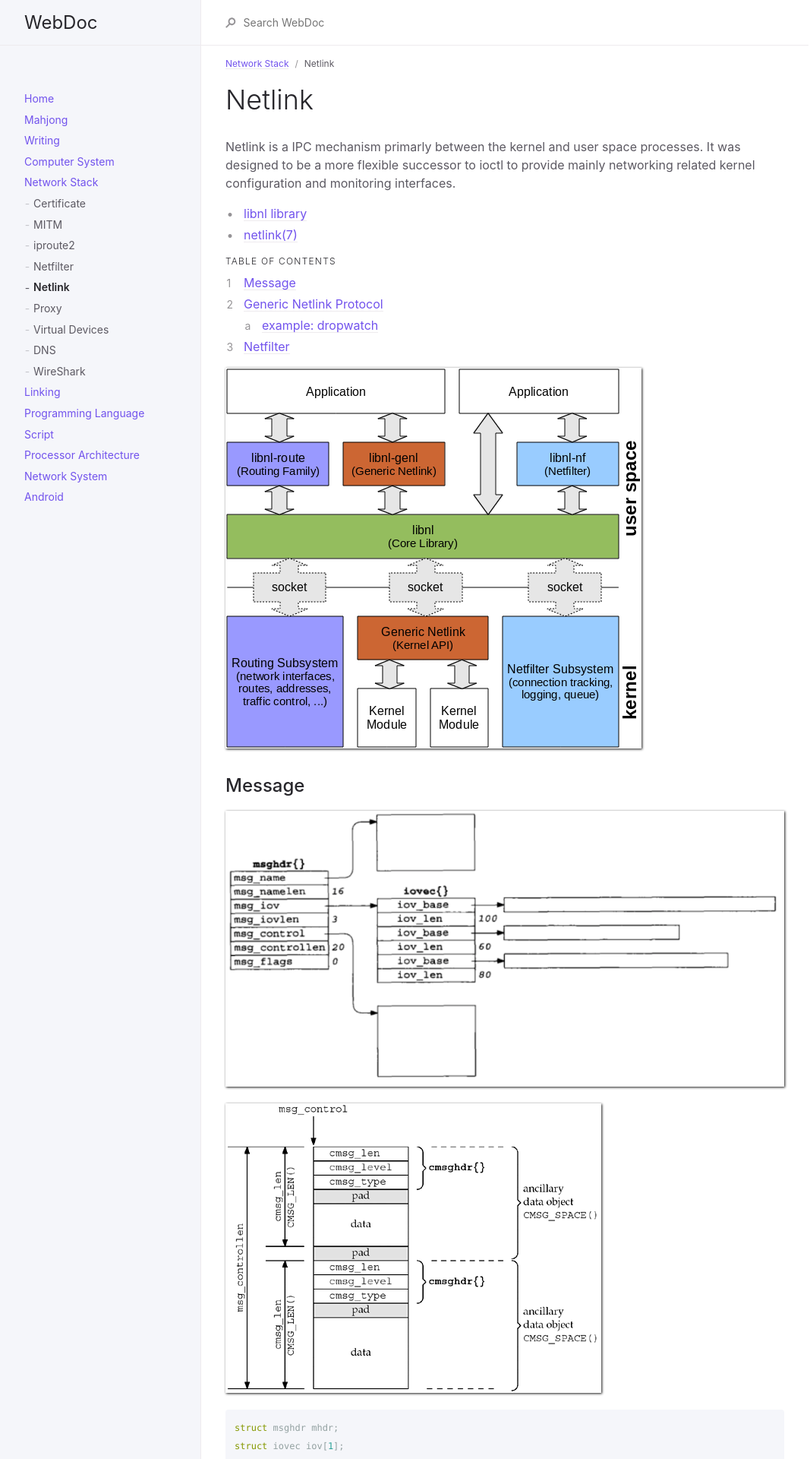
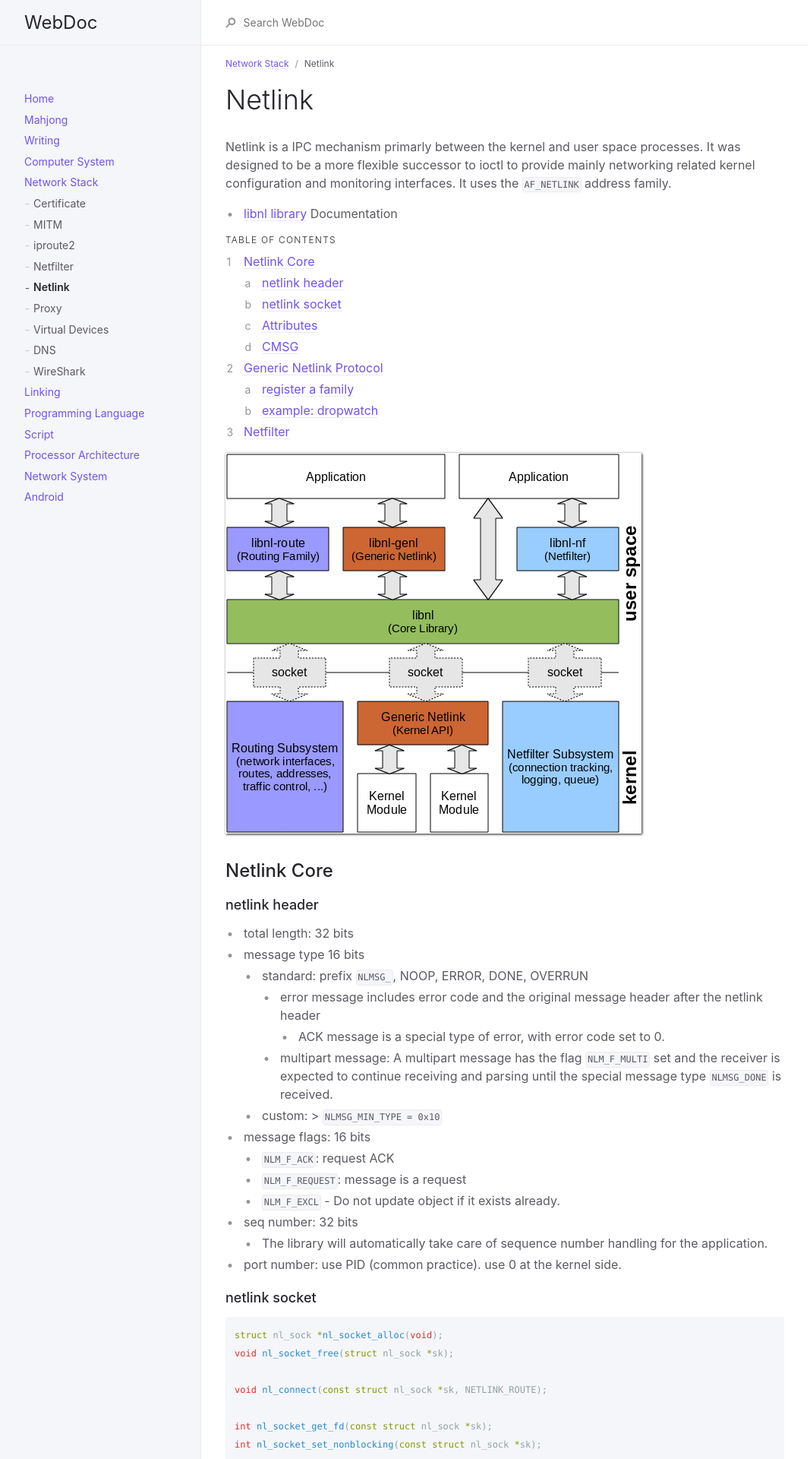
Before and after one commit to wongsingfo/comp-sys, a Jekyll site: the page built from docs/net/netlink.md, in a window 1280 px wide. Shown: the top 1920 px of the page at 76% size, without its empty margins (107-1174 px from the left). Built offline with Jekyll 4.4.1, drawn with Linux system fonts in a browser that asks for light colours; some of the changed text lies outside the part shown.

Commit message:
[update]

````diff
--- a/docs/net/netlink.md
+++ b/docs/net/netlink.md
@@ -8,10 +8,9 @@ nav_order: 20
 # Netlink
 {: .no_toc}
 
-Netlink is a IPC mechanism primarly between the kernel and user space processes. It was designed to be a more flexible successor to ioctl to provide mainly networking related kernel configuration and monitoring interfaces.
+Netlink is a IPC mechanism primarly between the kernel and user space processes. It was designed to be a more flexible successor to ioctl to provide mainly networking related kernel configuration and monitoring interfaces. It uses the `AF_NETLINK` address family.
 
-- [libnl library](http://www.infradead.org/~tgr/libnl/)
-- [netlink(7)](http://man7.org/linux/man-pages/man7/netlink.7.html)
+- [libnl library](http://www.infradead.org/~tgr/libnl/) Documentation
 
 ## Table of contents
 {: .no_toc .text-delta }
@@ -21,8 +20,54 @@ Netlink is a IPC mechanism primarly between the kernel and user space processes.
 
 {% include img.html filename="layer_diagram.png" %}
 
+## Netlink Core
 
-## Message
+### netlink header
+
+- total length: 32 bits
+- message type 16 bits
+  - standard:  prefix `NLMSG_`, NOOP, ERROR, DONE, OVERRUN
+    - error message includes error code and the original message header after the netlink header
+      - ACK message is a special type of error, with error code set to 0.
+    - multipart message: A multipart message has the flag `NLM_F_MULTI` set and the receiver is expected to continue receiving and parsing until the special message type `NLMSG_DONE` is received.
+  - custom: > `NLMSG_MIN_TYPE = 0x10`
+- message flags: 16 bits
+  - `NLM_F_ACK`: request ACK
+  - `NLM_F_REQUEST`: message is a request
+  - `NLM_F_EXCL` - Do not update object if it exists already.
+- seq number: 32 bits
+  - The library will automatically take care of sequence number handling for the application.
+- port number: use PID (common practice). use 0 at the kernel side.
+
+### netlink socket
+
+```c
+struct nl_sock *nl_socket_alloc(void);
+void nl_socket_free(struct nl_sock *sk);
+
+void nl_connect(const struct nl_sock *sk, NETLINK_ROUTE);
+
+int nl_socket_get_fd(const struct nl_sock *sk);
+int nl_socket_set_nonblocking(const struct nl_sock *sk);
+
+nl_send_auto(sk, struct nl_msg msg)
+    => nl_complete_msg(sk, msg) + nl_send(sk, msg)
+int nl_send_simple(struct nl_sock *sk, int type, int flags,
+                   void *buf, size_t size);
+	=> nl_send_auto
+
+nl_recvmsgs_default(sk)
+    => nl_recvmsgs(sk, cb)
+    => nl_recv()
+```
+
+### Attributes
+
+Any form of payload should be encoded as netlink attributes whenever possible so as not to break binary compatibility.
+
+### CMSG
+
+man [netlink(7)](http://man7.org/linux/man-pages/man7/netlink.7.html), [cmsg(3)](https://man7.org/linux/man-pages/man3/cmsg.3.html)
 
 {% include img.html filename="Screen Shot 2020-03-27 at 2.18.52 PM.png" %}
 
@@ -80,11 +127,123 @@ if ((*len = recvmsg(sock, &mhdr, 0)) == -1) {
  +-+-+-+-+-+-+-+-+-+-+-+-+-+-+-+-+-+-+-+-+-+-+-+-+-+-+-+-+-+-+-+-+
 ```
 
+### register a family
+
+```c
+/* family definition */
+static struct genl_family net_drop_monitor_family __ro_after_init = {
+    // assign the channel number when we register the family
+    .id             = 0,
+	.hdrsize        = 0,
+	.name           = "NET_DM",
+	.version        = 2,
+	.module		= THIS_MODULE,
+
+    // or use genl_register_ops(&net_drop_monitor_family, &dropmon_ops); to register
+	.ops		= dropmon_ops,
+	.n_ops		= ARRAY_SIZE(dropmon_ops),
+	.mcgrps		= dropmon_mcgrps,
+	.n_mcgrps	= ARRAY_SIZE(dropmon_mcgrps),
+};
+
+/* operation definition */
+static const struct genl_ops dropmon_ops[] = {
+	{
+		.cmd = NET_DM_CMD_CONFIG,
+		.doit = net_dm_cmd_config,
+	},
+	{
+		.cmd = NET_DM_CMD_START,
+		.doit = net_dm_cmd_trace,
+	},
+	{
+		.cmd = NET_DM_CMD_STOP,
+		.doit = net_dm_cmd_trace,
+	},
+};
+
+genl_register_family(&net_drop_monitor_family);
+```
+
+
+
 ### example: dropwatch
 
 Operations defined at `include/uapi/linux/net_dropmon.h` and the module `/net/core/drop_monitor.c`
 
 Check http://lwn.net/Articles/379903, http://lwn.net/Articles/381064 and http://lwn.net/Articles/383362
+
+```c
+// userspace
+int disable_drop_monitor()
+{
+	struct netlink_message *msg;
+
+	msg = alloc_netlink_msg(NET_DM_CMD_STOP, NLM_F_REQUEST|NLM_F_ACK, 0);
+
+	if (monitor_sw && nla_put_flag(msg->nlbuf, NET_DM_ATTR_SW_DROPS))
+		goto nla_put_failure;
+
+	if (monitor_hw && nla_put_flag(msg->nlbuf, NET_DM_ATTR_HW_DROPS))
+		goto nla_put_failure;
+
+	set_ack_cb(msg, handle_dm_stop_msg);
+
+	return send_netlink_message(msg);
+
+nla_put_failure:
+	free_netlink_msg(msg);
+	return -EMSGSIZE;
+}
+
+// kernel
+static void trace_drop_common(struct sk_buff *skb, void *location)
+{
+	struct net_dm_alert_msg *msg;
+	struct nlmsghdr *nlh;
+	struct nlattr *nla;
+	int i;
+	struct sk_buff *dskb;
+	struct per_cpu_dm_data *data;
+	unsigned long flags;
+
+	local_irq_save(flags);
+	data = this_cpu_ptr(&dm_cpu_data);
+	spin_lock(&data->lock);
+	dskb = data->skb;
+
+	if (!dskb)
+		goto out;
+
+	nlh = (struct nlmsghdr *)dskb->data;
+	nla = genlmsg_data(nlmsg_data(nlh));
+	msg = nla_data(nla);
+	for (i = 0; i < msg->entries; i++) {
+		if (!memcmp(&location, msg->points[i].pc, sizeof(void *))) {
+			msg->points[i].count++;
+			goto out;
+		}
+	}
+	if (msg->entries == dm_hit_limit)
+		goto out;
+	/*
+	 * We need to create a new entry
+	 */
+	__nla_reserve_nohdr(dskb, sizeof(struct net_dm_drop_point));
+	nla->nla_len += NLA_ALIGN(sizeof(struct net_dm_drop_point));
+	memcpy(msg->points[msg->entries].pc, &location, sizeof(void *));
+	msg->points[msg->entries].count = 1;
+	msg->entries++;
+
+	if (!timer_pending(&data->send_timer)) {
+		data->send_timer.expires = jiffies + dm_delay * HZ;
+		add_timer(&data->send_timer);
+	}
+
+out:
+	spin_unlock_irqrestore(&data->lock, flags);
+}
+```
 
 ## Netfilter
 
````
Also changed, not shown: other parts of docs/net/netlink.md (+2 -0 lines), docs/system/syn.md (+47 -3 lines).
